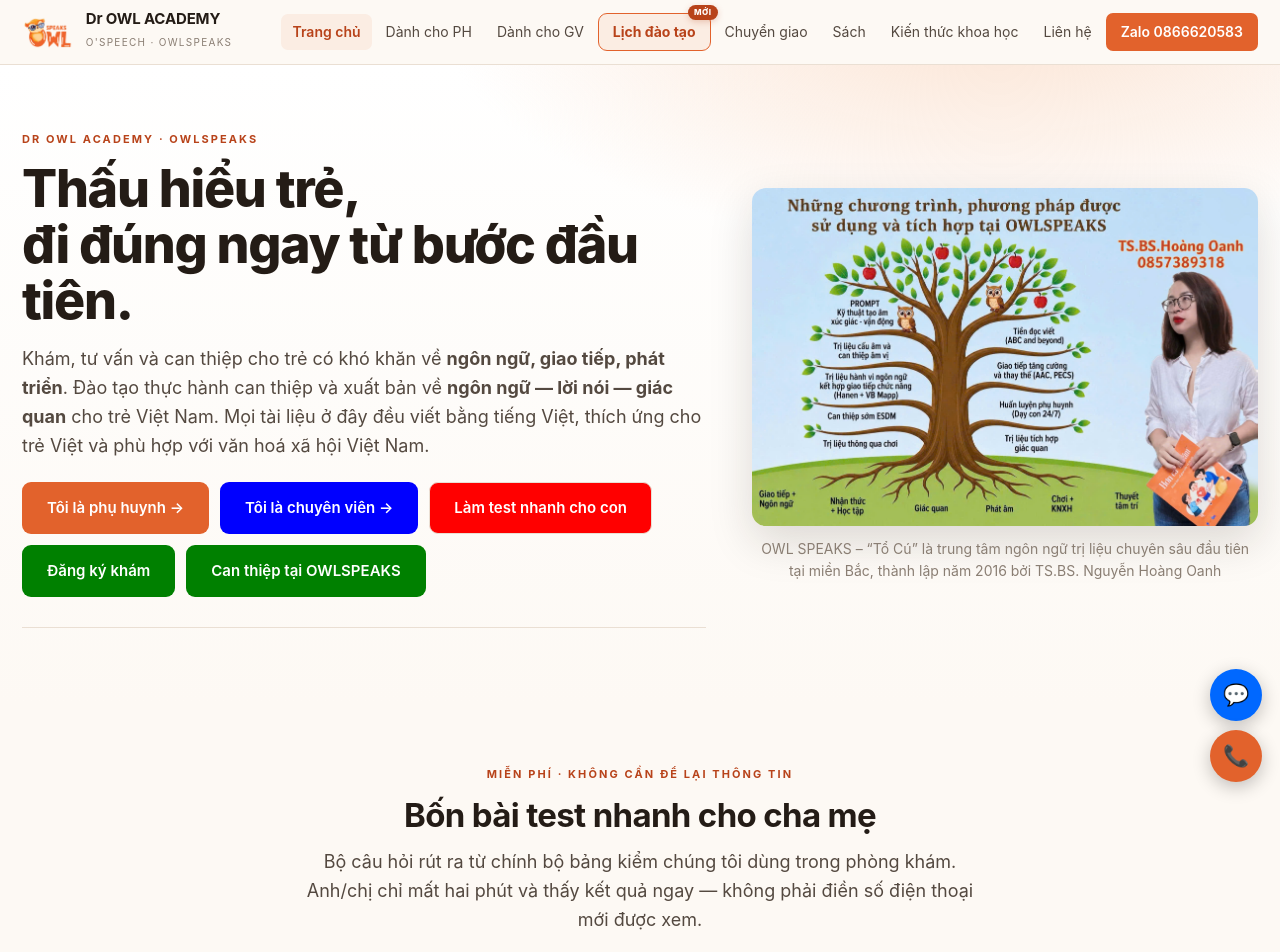
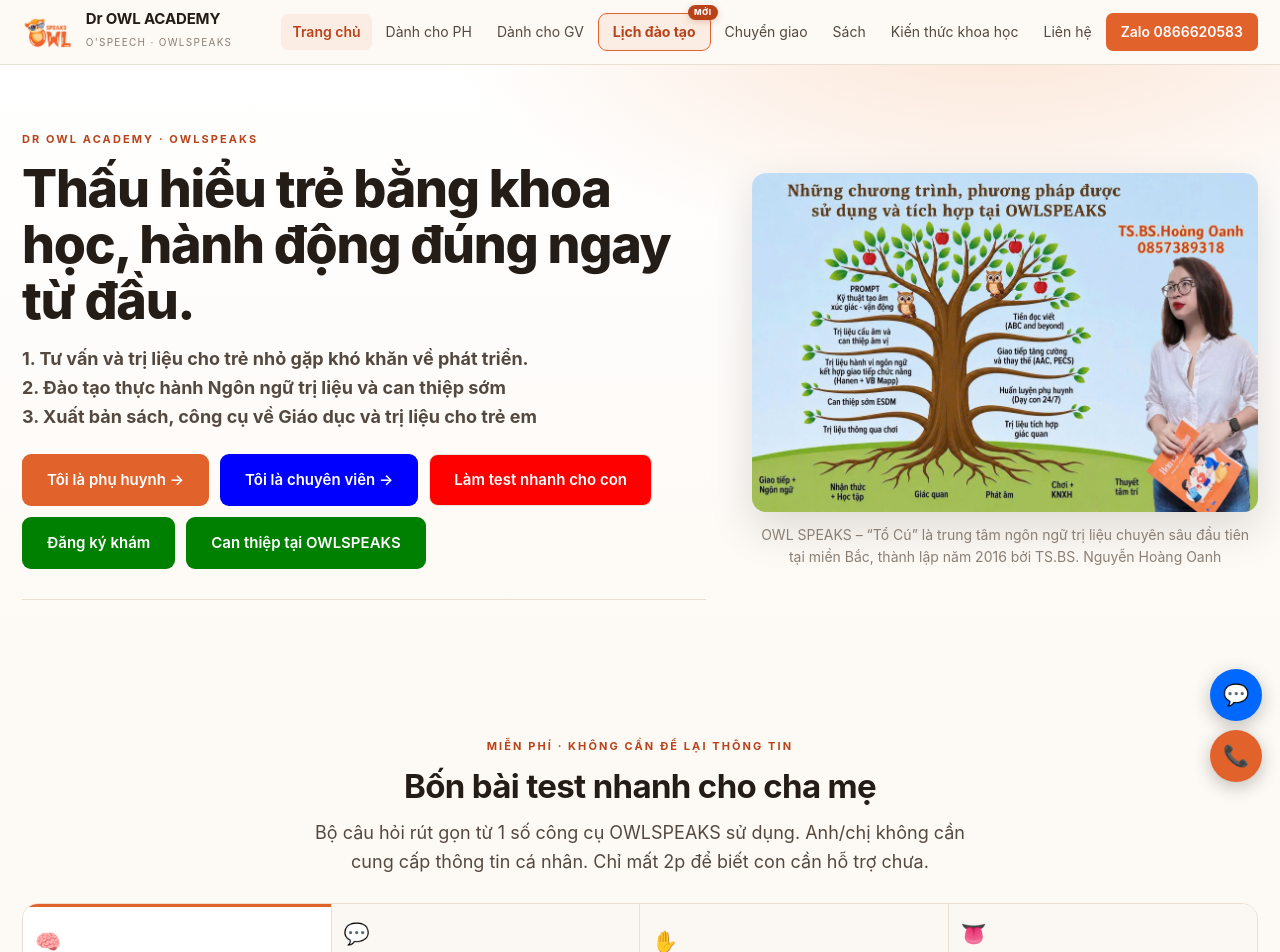
Before and after one commit to DoanJs/daytrenoi, a React (Create React App) app: page / in a window 1280 px wide. Shown: the top 952 px of the page. Built offline with nearby package versions, Linux system fonts and the light colour scheme.

Commit message:
fix ui 24.08.2026 22:25

```diff
--- a/src/components/QuickTest/QuickTest.data.ts
+++ b/src/components/QuickTest/QuickTest.data.ts
@@ -3,7 +3,7 @@
 export const quickTestData: QuickTestData = {
   "eyebrow": "Miễn phí · không cần để lại thông tin",
   "title": "Bốn bài test nhanh cho cha mẹ",
-  "description": "Bộ câu hỏi rút ra từ chính bộ bảng kiểm chúng tôi dùng trong phòng khám. Anh/chị chỉ mất hai phút và thấy kết quả ngay — không phải điền số điện thoại mới được xem.",
+  "description": "Bộ câu hỏi rút gọn từ 1 số công cụ OWLSPEAKS sử dụng. Anh/chị không cần cung cấp thông tin cá nhân. Chỉ mất 2p để biết con cần hỗ trợ chưa.",
   "tests": {
     "tu-ky": {
       "id": "tu-ky",
--- a/src/pages/CoursesPage/CoursesPage.data.ts
+++ b/src/pages/CoursesPage/CoursesPage.data.ts
@@ -27,12 +27,12 @@
     t023: " để đi theo hệ cấu âm – âm vị – vận động lời nói.",
     t024: "Chưa biết nên chọn khóa nào?",
     t025: "Nhắn cho chúng tôi mục tiêu học tập hoặc công việc hiện tại. Chúng tôi sẽ gợi ý khóa phù hợp trước khi bạn đăng ký.",
-    t026: "Hỏi qua Zalo",
+    t026: "Hỏi qua nhóm Zalo",
     t027: "Gọi 0866620583"
   },
   images: {},
   links: {
-    link001: "https://zalo.me/0866620583",
+    link001: "https://zalo.me/g/xridls992",
     link002: "tel:0866620583"
   },
   alts: {},
--- a/src/pages/HomePage/HomePage.data.ts
+++ b/src/pages/HomePage/HomePage.data.ts
@@ -3,7 +3,7 @@
 export const homePageMockData: HomePageData = {
   "texts": {
     "t001": "Dr Owl Academy · OWLSPEAKS",
-    "t002": "Thấu hiểu trẻ,",
+    "t002": "Thấu hiểu trẻ bằng khoa học, hành động đúng ngay từ đầu.",
     "t003": "đi đúng ngay từ bước đầu tiên.",
     "t004": "Khám, tư vấn và can thiệp cho trẻ có khó khăn về ",
     "t005": "ngôn ngữ, giao tiếp, phát triển",
@@ -49,7 +49,7 @@
     "t045": "Học trực tiếp · không cần nền tảng",
     "t046": "999.999đ",
     "t047": "Dạy con 24/7",
-    "t048": "Coaching 1–1 online · 8 tuần",
+    "t048": "Kèm riêng online · 8 tuần",
     "t049": "1 buổi Zoom + 1 clip mỗi tuần",
     "t050": "Cha mẹ muốn đi sâu hơn thì bước sang nhánh làm nghề, vào thẳng ",
     "t051": "Âm ngữ trị liệu Bậc 1",
--- a/src/pages/HomePage/HomePage.tsx
+++ b/src/pages/HomePage/HomePage.tsx
@@ -191,9 +191,7 @@
           <div className="eyebrow">Miễn phí · không cần để lại thông tin</div>
           <h2>Bốn bài test nhanh cho cha mẹ</h2>
           <p className="lead">
-            Bộ câu hỏi rút ra từ chính bộ bảng kiểm chúng tôi dùng trong phòng
-            khám. Anh/chị chỉ mất hai phút và thấy kết quả ngay — không phải
-            điền số điện thoại mới được xem.
+            Bộ câu hỏi rút gọn từ 1 số công cụ OWLSPEAKS sử dụng. Anh/chị không cần cung cấp thông tin cá nhân. Chỉ mất 2p để biết con cần hỗ trợ chưa.
           </p>
         </div>
 
@@ -473,14 +471,14 @@
               <h1>
                 {data.texts.t002}
                 <br />
-                {data.texts.t003}
               </h1>
               <p className={"lead"}>
-                {data.texts.t004}
-                <b>{data.texts.t005}</b>
-                {data.texts.t006}
-                <b>{data.texts.t007}</b>
-                {data.texts.t008}
+                <b>1. Tư vấn và trị liệu cho trẻ nhỏ gặp khó khăn về phát triển.</b>
+                <br />
+                <b>2. Đào tạo thực hành Ngôn ngữ trị liệu và can thiệp sớm</b>
+                <br />
+                <b>3. Xuất bản sách, công cụ về Giáo dục và trị liệu cho trẻ em</b>
+                <br />
               </p>
               <div className={"btns"} style={{ marginTop: "22px" }}>
                 <a className={"btn p"} href={data.links.link001}>
--- a/src/pages/ParentClassPage/ParentClassPage.data.ts
+++ b/src/pages/ParentClassPage/ParentClassPage.data.ts
@@ -7,7 +7,7 @@
     "t003": "nhiều giờ bằng bạn.",
     "t004": "Một ngày trẻ có 1–2 giờ trị liệu. Còn lại là 22 giờ ở với bạn. Người quyết định con tiến nhanh hay chậm không phải trị liệu viên — mà là người dạy con trong những giờ đó.",
     "t005": "Lớp một ngày — 999.999đ",
-    "t006": "Coaching 1–1 tám tuần",
+    "t006": "Kèm riêng tám tuần",
     "t007": "Hai mức, tuỳ bạn đang cần gì",
     "t008": "Bạn có thể dành bao nhiêu thời gian để “tác chiến” ngay với con?",
     "t009": "MỨC 1 · PHỔ BIẾN NHẤT",
@@ -67,7 +67,7 @@
     "t063": ". Một ngày, mang về sổ tay và ba hoạt động. Đây là mức đủ cho phần lớn gia đình.",
     "t064": "3",
     "t065": "Nếu bạn đã học rồi mà làm ở nhà vẫn không lên",
-    "t066": "Dạy con 24/7 — coaching 1–1 tám tuần",
+    "t066": "Dạy con 24/7 — kèm riêng tám tuần",
     "t067": ". Vấn đề lúc này không nằm ở kiến thức, mà ở chỗ chưa ai xem bạn làm và sửa cho bạn.",
     "t068": "Đọc trước cũng được",
     "t069": "Nếu bạn muốn tự tìm hiểu trước khi quyết định đi học, ba cuốn này là điểm bắt đầu rẻ nhất.",
@@ -78,7 +78,7 @@
     "t074": "Đặt sách",
     "t075": "Giáo trình của khoá coaching",
     "t076": "Dạy con 24/7",
-    "t077": "Chính là tài liệu nền của khoá coaching 1–1. Đọc trước để vào khoá nhanh hơn.",
+    "t077": "Chính là tài liệu nền của khoá kèm riêng. Đọc trước để vào khoá nhanh hơn.",
     "t078": "380.000đ",
     "t079": "Đặt sách",
     "t080": "Con muốn học nói",
@@ -90,7 +90,7 @@
     "t086": "Cha mẹ hay hỏi",
     "t087": "Tôi không có chuyên môn gì, học lớp một ngày có theo kịp không?",
     "t088": "Lớp một ngày được viết riêng cho cha mẹ, không yêu cầu nền tảng. Toàn bộ nội dung là quan sát con và làm được ngay ở nhà — không có thuật ngữ nào mà bạn phải tra cứu.",
-    "t089": "Coaching 1–1 khác lớp một ngày ở chỗ nào?",
+    "t089": "Kèm riêng khác lớp một ngày ở chỗ nào?",
     "t090": "Lớp một ngày cho bạn ",
     "t091": "kiến thức và công cụ",
     "t092": ". Coaching cho bạn ",
@@ -102,7 +102,7 @@
     "t098": " hoàn toàn online nên ở đâu cũng học được. Lớp một ngày là học trực tiếp — nhắn Zalo để biết lịch mở lớp gần bạn nhất.",
     "t099": "Con tôi đang can thiệp ở trung tâm rồi, có cần học nữa không?",
     "t100": "Rất nên. Con bạn có 2–3 buổi trị liệu một tuần, còn lại là thời gian ở nhà. Cha mẹ biết cách kéo dài mục tiêu của trị liệu viên vào sinh hoạt hằng ngày thì con tiến nhanh hơn hẳn — đây là điều nghiên cứu về can thiệp lấy gia đình làm trọng tâm đã cho thấy nhiều năm nay.",
-    "t101": "Học phí coaching bao nhiêu và mở lớp khi nào?",
+    "t101": "Học phí kèm riêng bao nhiêu và mở lớp khi nào?",
     "t102": "Vì là kèm riêng nên số suất mỗi đợt có hạn. Nhắn Zalo ",
     "t103": "0866620583",
     "t104": " để biết học phí, lịch đợt gần nhất và còn suất hay không.",
--- a/src/pages/ParentPage/ParentPage.data.ts
+++ b/src/pages/ParentPage/ParentPage.data.ts
@@ -65,7 +65,7 @@
     "t061": "999.999đ",
     "t062": "Xem lớp một ngày",
     "t063": "Cầm tay chỉ việc",
-    "t064": "Dạy con 24/7 — coaching 1–1 (P247)",
+    "t064": "Dạy con 24/7 — kèm riêng (P247)",
     "t065": "Tám tuần online, mỗi tuần một buổi Zoom riêng và clip bạn quay ở nhà theo kế hoạch được hướng dẫn, để trainer xem và sửa — điều mà sách và lớp nhóm không thể mang lại được.",
     "t066": "Học phí: liên hệ",
     "t067": "Số suất mỗi đợt có hạn",
--- a/src/pages/TrainingPage/TrainingPage.data.ts
+++ b/src/pages/TrainingPage/TrainingPage.data.ts
@@ -12,7 +12,7 @@
     "t008": "Học trực tiếp · không cần nền tảng",
     "t009": "999.999đ",
     "t010": "Dạy con 24/7",
-    "t011": "Coaching 1–1 online · 8 tuần",
+    "t011": "Kèm riêng online · 8 tuần",
     "t012": "1 buổi Zoom + 1 clip mỗi tuần",
     "t013": "Cha mẹ muốn đi sâu hơn thì bước sang nhánh làm nghề, vào thẳng ",
     "t014": "Âm ngữ trị liệu Bậc 1",
```
